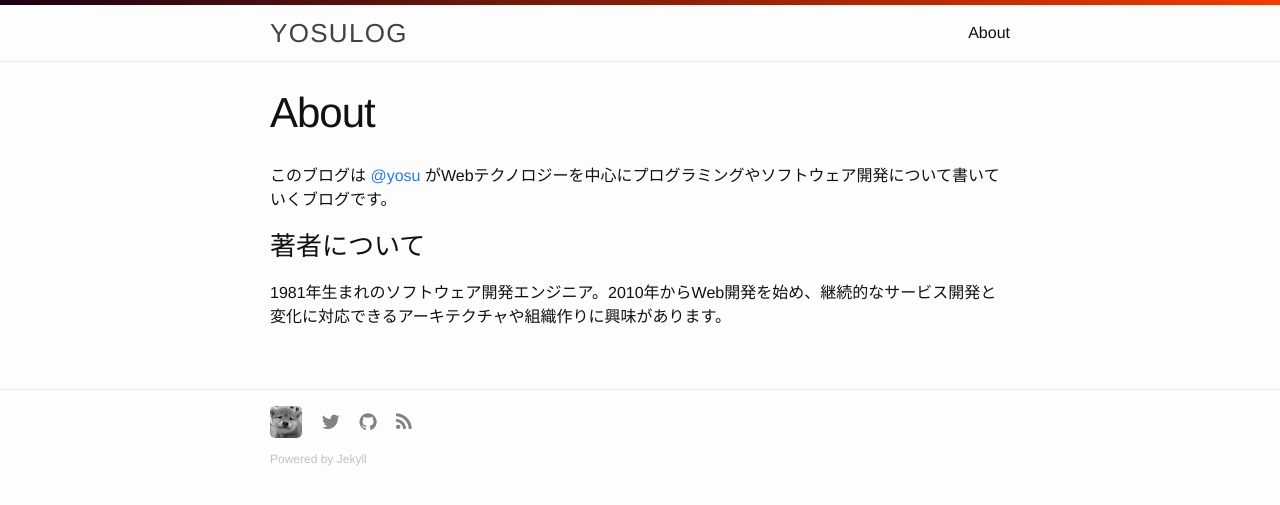
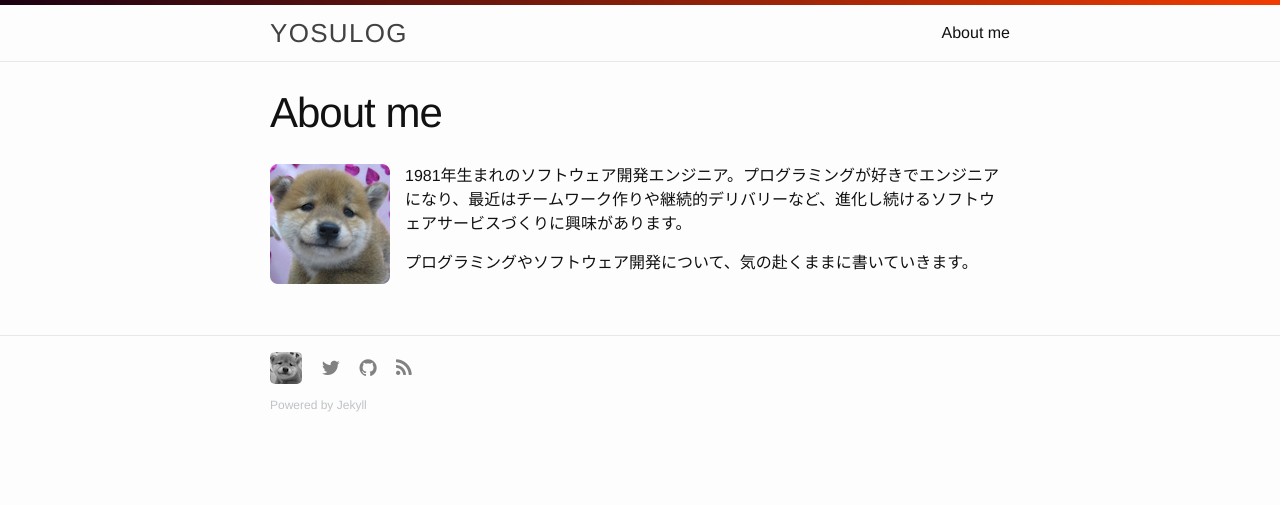
Before and after one commit to yosu/yosu.github.io, a Jekyll site: the page built from about.md, in a window 1280 px wide. Shown: the top 505 px of the page. Built offline with Jekyll 4.4.1, drawn with Linux system fonts in a browser that asks for light colours.

Commit message:
Write about me

```diff
--- a/_sass/_layout.scss
+++ b/_sass/_layout.scss
@@ -245,3 +245,9 @@
     background: -webkit-linear-gradient(left, #1C0113, #F03C02);
     //background: -webkit-linear-gradient(left, #1C0113 30%, #6B0103, #A30006, #C21A01, #F03C02);
 }
+
+img[alt=aboutme] {
+    float: left;
+    margin-right: $spacing-unit / 2;
+    margin-bottom: $spacing-unit / 2;
+}
--- a/about.md
+++ b/about.md
@@ -1,12 +1,10 @@
 ---
 layout: page
-title: About
+title: About me
 permalink: /about/
 ---
 
-このブログは [@yosu](http://twitter.com/yosu) がWebテクノロジーを中心にプログラミングやソフトウェア開発について書いていくブログです。
+![aboutme](/images/about_120x120.png)
+1981年生まれのソフトウェア開発エンジニア。プログラミングが好きでエンジニアになり、最近はチームワーク作りや継続的デリバリーなど、進化し続けるソフトウェアサービスづくりに興味があります。
 
-
-### 著者について
-
-1981年生まれのソフトウェア開発エンジニア。2010年からWeb開発を始め、継続的なサービス開発と変化に対応できるアーキテクチャや組織作りに興味があります。
+プログラミングやソフトウェア開発について、気の赴くままに書いていきます。
```
Also changed, not shown: images/about_120x120.png (added).
